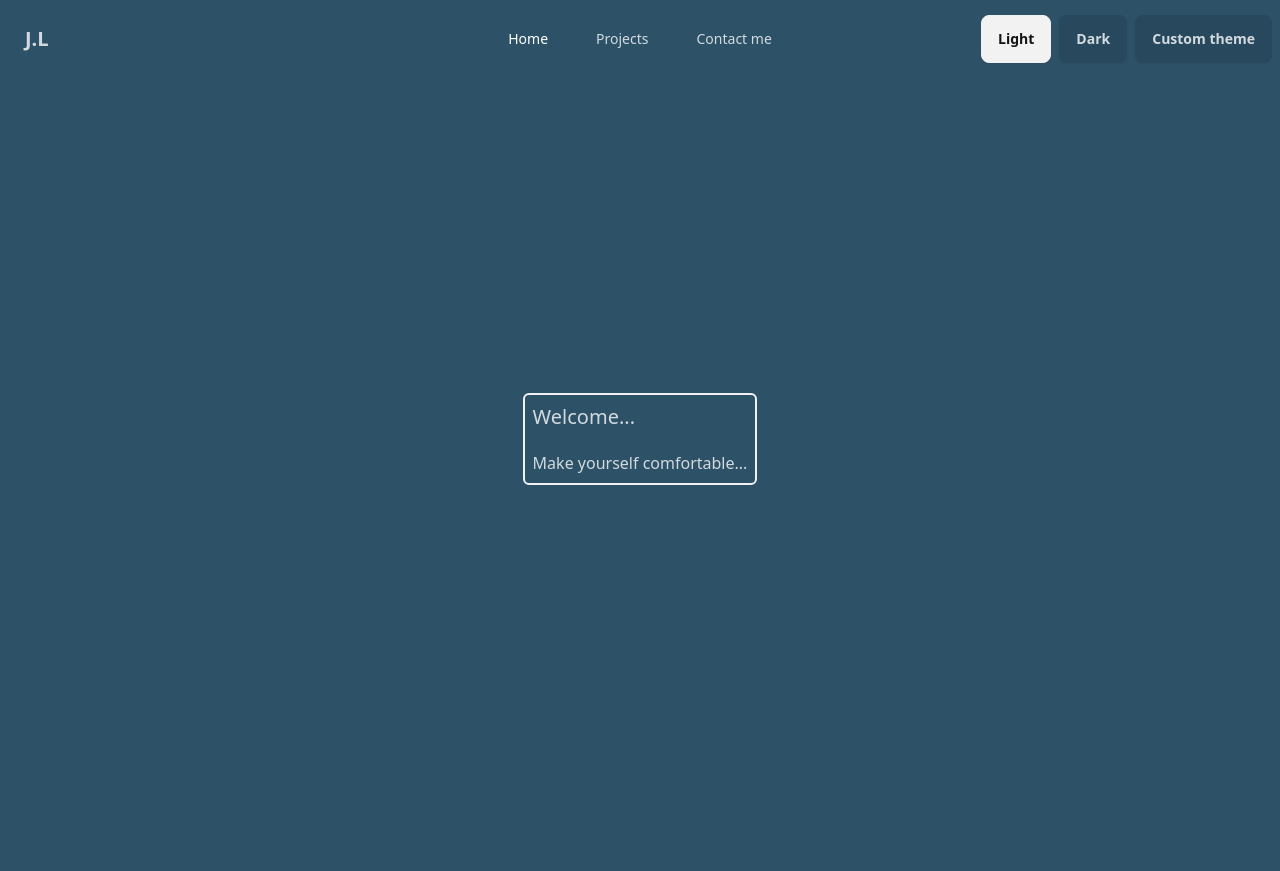
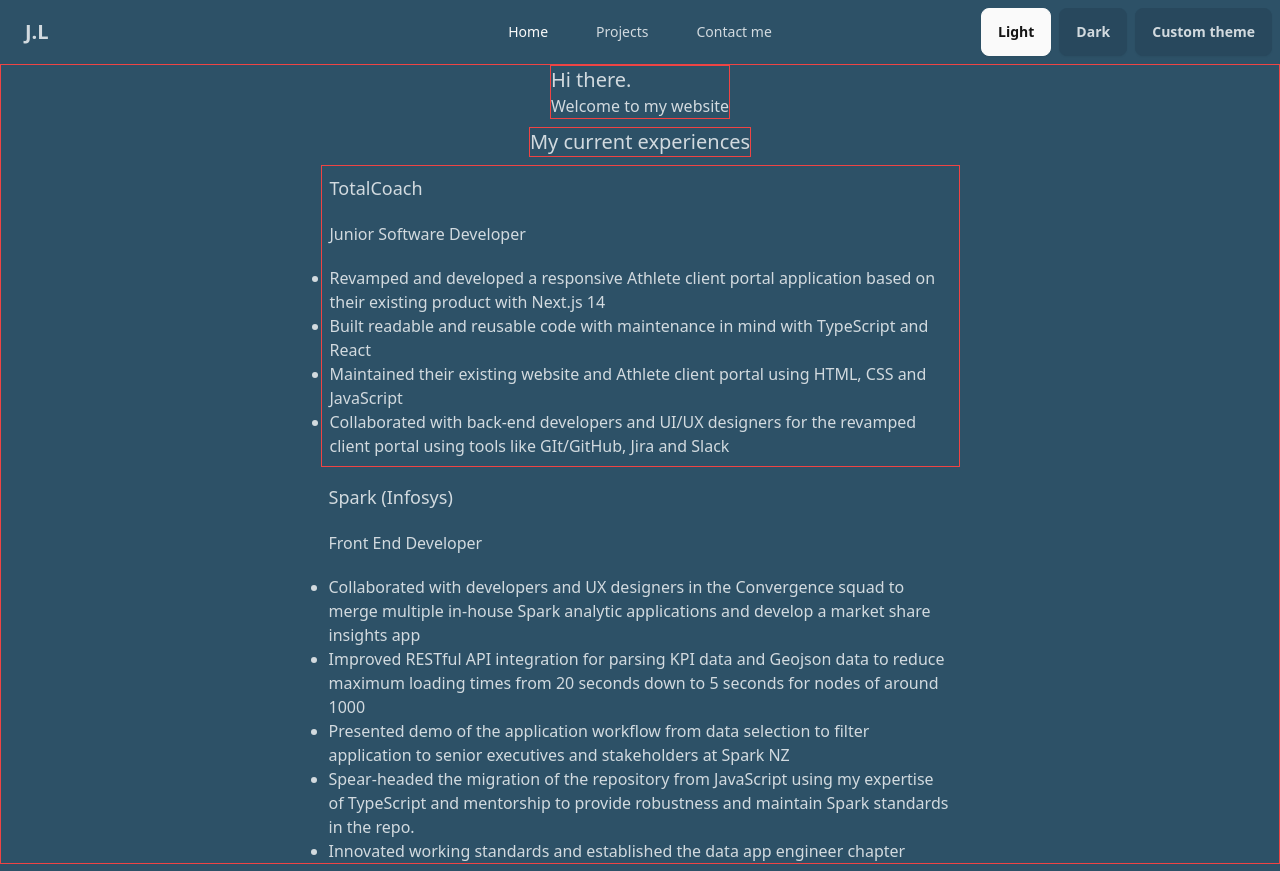
Before and after one commit to jlow64/portfolio-dev, a Vue app: page / in a window 1280 px wide. Before the commit the page ends 800 px from the top, so only its background shows below. Built offline with nearby package versions, Linux system fonts and the light colour scheme.

Commit message:
Filled website pages with content

```diff
--- a/eslint.config.js
+++ b/eslint.config.js
@@ -1,13 +1,12 @@
 import pluginVue from "eslint-plugin-vue";
 export default [
   // add more generic rulesets here, such as:
-  // js.configs.recommended,
+  js.configs.recommended,
   ...pluginVue.configs["flat/recommended"],
-  // ...pluginVue.configs['flat/vue2-recommended'], // Use this if you are using Vue.js 2.x.
   {
     rules: {
       // override/add rules settings here, such as:
-      // 'vue/no-unused-vars': 'error'
+      "vue/no-unused-vars": "error",
     },
   },
 ];
--- a/package.json
+++ b/package.json
@@ -9,10 +9,11 @@
     "preview": "vite preview"
   },
   "dependencies": {
-    "@tanstack/vue-query": "^5.52.2",
+    "gsap": "^3.12.5",
     "vue": "^3.4.37"
   },
   "devDependencies": {
+    "@iconify/vue": "^4.1.2",
     "@vitejs/plugin-vue": "^5.1.2",
     "autoprefixer": "^10.4.20",
     "daisyui": "^4.12.10",
--- a/src/components/NavbarMenu.vue
+++ b/src/components/NavbarMenu.vue
@@ -2,7 +2,8 @@
 export default {
   computed: {
     navBarColor() {
-      if (this.$route.path === "/home") {
+      const routes = ["/home", "/Projects", "Contact me"];
+      if (routes.includes(this.$route.path)) {
         // if it is a dark route
         return "#fff"; // basically any light color you want
       }
@@ -16,30 +17,22 @@ export default {
     <ul class="menu menu-horizontal px-1">
       <li
         class="rounded-md text-md p-2"
-        :class="{ selected: $route.name === 'Home' }"
+        :class="{ 'text-primary': $route.name === 'Home' }"
       >
         <router-link to="/">Home</router-link>
       </li>
       <li
         class="rounded-md text-md p-2"
-        :class="{ selected: $route.name === 'Projects' }"
+        :class="{ 'text-primary': $route.name === 'Projects' }"
       >
         <router-link :to="{ name: 'Projects' }"> Projects</router-link>
       </li>
       <li
         class="rounded-md text-md p-2"
-        :class="{ selected: $route.name === 'Contact me' }"
+        :class="{ 'text-primary': $route.name === 'Contact me' }"
       >
         <router-link :to="{ name: 'Contact me' }">Contact me</router-link>
       </li>
     </ul>
   </div>
 </template>
-
-<style scoped>
-li {
-  &.selected {
-    color: white;
-  }
-}
-</style>
--- a/src/pages/ContactMe.vue
+++ b/src/pages/ContactMe.vue
@@ -1,9 +1,29 @@
 <template>
   <section class="flex flex-col justify-center items-center size-full gap-2">
-    <div
-      class="h-fit flex flex-col gap-5 border-2 border-primary p-2 rounded-md"
-    >
-      <h1 class="text-xl">Contact me</h1>
+    <div class="h-fit w-full lg:w-1/3 flex flex-col items-center gap-5 p-10">
+      <h1 class="text-2xl font-bold">Get in touch with me</h1>
+      <form class="flex flex-col gap-5 w-full max-w-500">
+        <label class="form-control">
+          <div class="label">
+            <span class="text-lg font-semibold">Email</span>
+          </div>
+          <input
+            class="input input-bordered w-full"
+            type="email"
+            placeholder="your@email.com"
+          />
+        </label>
+        <label class="form-control">
+          <div class="label">
+            <span class="text-lg font-semibold">Message</span>
+          </div>
+          <textarea
+            class="textarea textarea-bordered w-full resize-none"
+            placeholder="Enter your inquiries here"
+          ></textarea>
+        </label>
+        <button class="btn" type="submit">Submit</button>
+      </form>
     </div>
   </section>
 </template>
--- a/src/pages/Home.vue
+++ b/src/pages/Home.vue
@@ -1,10 +1,65 @@
 <template>
-  <section class="flex flex-col justify-center items-center size-full gap-2">
+  <section
+    class="flex flex-col items-center size-full gap-2 border border-red-500"
+  >
+    <article class="border border-red-500">
+      <h1 class="text-xl">Hi there.</h1>
+      <p>Welcome to my website</p>
+    </article>
+
+    <h1 class="text-xl border border-red-500">My current experiences</h1>
     <div
-      class="h-fit flex flex-col gap-5 border-2 border-primary p-2 rounded-md"
+      class="h-fit w-3/4 lg:w-1/2 flex flex-1 flex-col gap-5 p-2 border border-red-500"
     >
-      <h1 class="text-xl">Welcome...</h1>
-      <p>Make yourself comfortable...</p>
+      <h2 class="text-lg">TotalCoach</h2>
+      <h3 class="text-md">Junior Software Developer</h3>
+      <ul class="list-disc">
+        <li>
+          Revamped and developed a responsive Athlete client portal application
+          based on their existing product with Next.js 14
+        </li>
+        <li>
+          Built readable and reusable code with maintenance in mind with
+          TypeScript and React
+        </li>
+        <li>
+          Maintained their existing website and Athlete client portal using
+          HTML, CSS and JavaScript
+        </li>
+        <li>
+          Collaborated with back-end developers and UI/UX designers for the
+          revamped client portal using tools like GIt/GitHub, Jira and Slack
+        </li>
+      </ul>
+    </div>
+    <div class="h-fit w-3/4 lg:w-1/2 flex flex-1 flex-col gap-5 p-2 rounded-md">
+      <h2 class="text-lg">Spark (Infosys)</h2>
+      <h3 class="text-md">Front End Developer</h3>
+      <ul class="list-disc">
+        <li>
+          Collaborated with developers and UX designers in the Convergence squad
+          to merge multiple in-house Spark analytic applications and develop a
+          market share insights app
+        </li>
+        <li>
+          Improved RESTful API integration for parsing KPI data and Geojson data
+          to reduce maximum loading times from 20 seconds down to 5 seconds for
+          nodes of around 1000
+        </li>
+        <li>
+          Presented demo of the application workflow from data selection to
+          filter application to senior executives and stakeholders at Spark NZ
+        </li>
+        <li>
+          Spear-headed the migration of the repository from JavaScript using my
+          expertise of TypeScript and mentorship to provide robustness and
+          maintain Spark standards in the repo.
+        </li>
+        <li>
+          Innovated working standards and established the data app engineer
+          chapter
+        </li>
+      </ul>
     </div>
   </section>
 </template>
--- a/src/pages/Projects.vue
+++ b/src/pages/Projects.vue
@@ -1,9 +1,38 @@
 <template>
   <section class="flex flex-col justify-center items-center size-full gap-2">
-    <div
-      class="h-fit flex flex-col gap-5 border-2 border-primary p-2 rounded-md"
-    >
-      <h1 class="text-xl">Projects</h1>
+    <div class="flex flex-row gap-2">
+      <a ref="gear">
+        <Icon icon="mdi:gear" height="48" />
+      </a>
+
+      <a ref="hammer">
+        <Icon icon="mingcute:hammer-fill" height="48" />
+      </a>
     </div>
+    <h1 class="text-xl font-bold">In Construction</h1>
   </section>
 </template>
+<script>
+import { gsap } from "gsap";
+import { Icon } from "@iconify/vue";
+
+export default {
+  components: {
+    Icon,
+  },
+  mounted() {
+    gsap.to(this.$.refs.gear, { duration: 1.7, rotateZ: 180, repeat: -1 });
+    gsap.to(this.$.refs.hammer, {
+      ease: "power1.in",
+      duration: 0.5,
+      rotation: -70,
+      transformOrigin: "right middle",
+      x: -3,
+      y: 15,
+      repeat: -1,
+      yoyo: true,
+      yoyoEase: "power1.out",
+    });
+  },
+};
+</script>
--- a/src/router/index.ts
+++ b/src/router/index.ts
@@ -1,11 +1,10 @@
 import { createRouter, createWebHistory } from "vue-router";
-import { Home } from "@/pages";
 
 const routes = [
   {
     path: "/",
     name: "Home",
-    component: Home,
+    component: () => import("@/pages/Home.vue"),
   },
   {
     path: "/projects",
--- a/tailwind.config.ts
+++ b/tailwind.config.ts
@@ -10,11 +10,11 @@ export default {
     themes: [
       {
         customTheme: {
-          primary: "hsl(0 0% 95%)",
+          primary: "hsl(0 0% 98%)",
           secondary: "hsl(0 0% 56%)",
           accent: "hsl(203 39% 29%)",
           "base-100": "hsl(203 39% 29%)",
-          "--test": "white",
+          neutral: "hsl(203 39% 39%)",
         },
       },
       "light",
```
Also changed, not shown: 1 other file (tests, documents, lock files or other folders).
